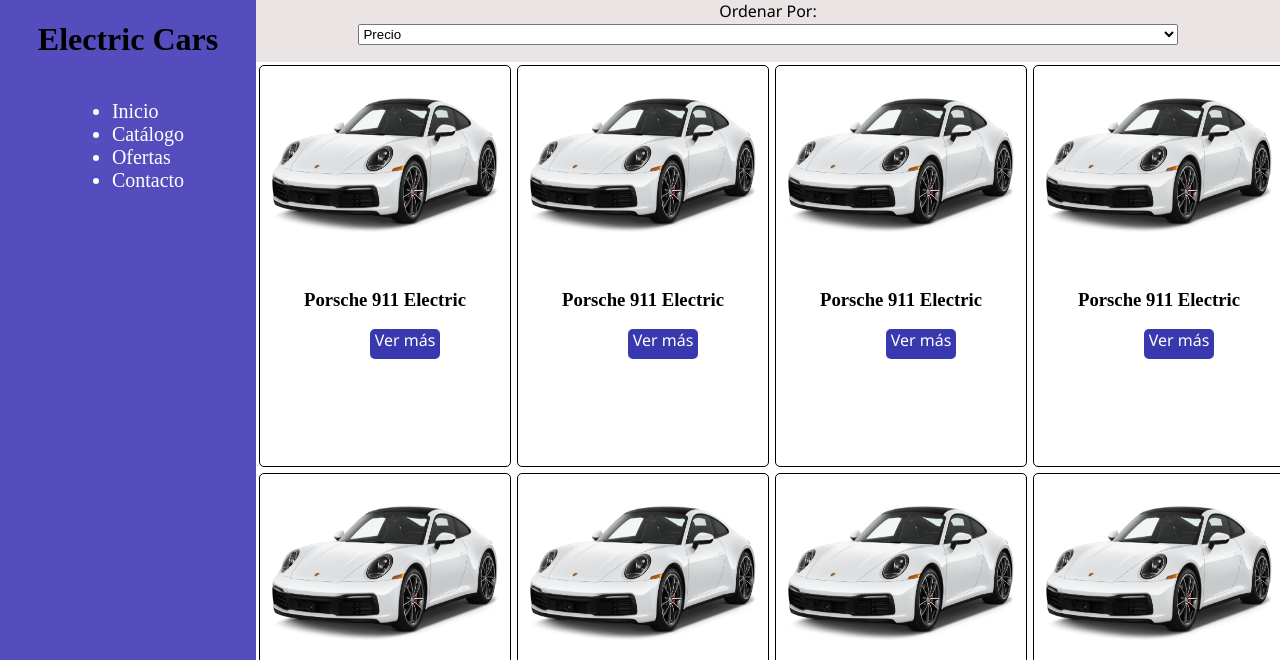
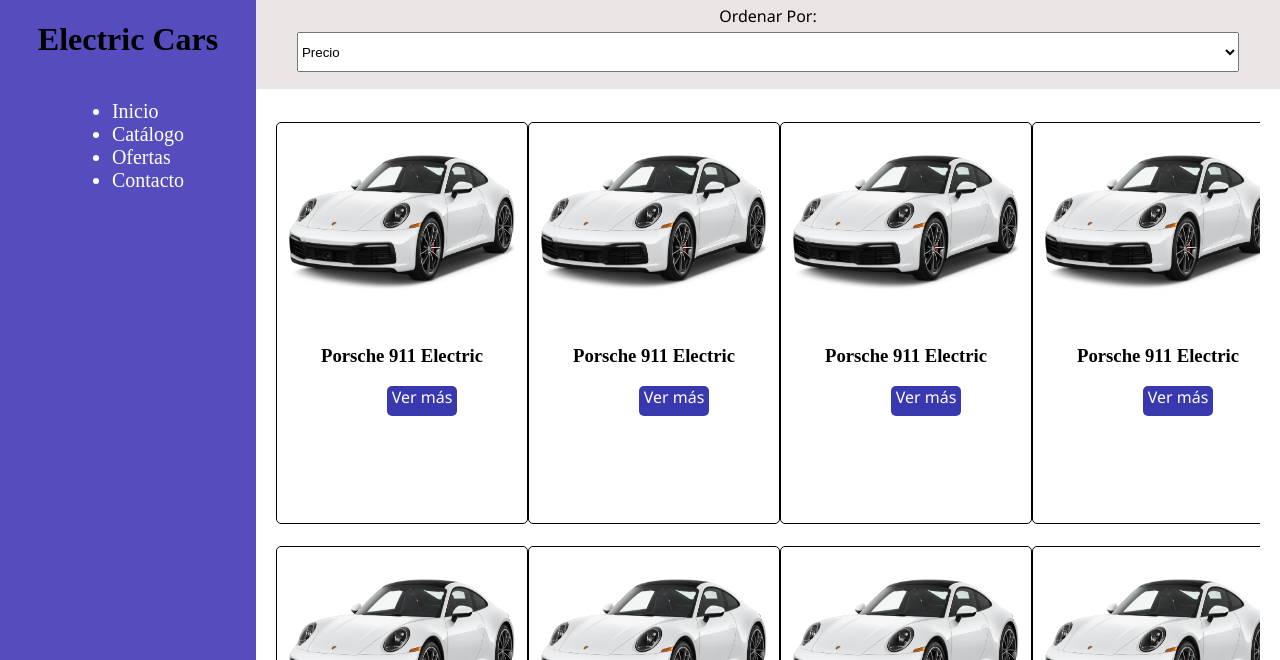
Before and after one commit to cristian246816/electric-cars, a plain HTML site: page index.html in a window 1280 px wide. Shown: the top 660 px of the page. Drawn offline with Linux system fonts and the light colour scheme.

Commit message:
cambio de margenes en las cards

```diff
--- a/assets/css/style.css
+++ b/assets/css/style.css
@@ -6,7 +6,7 @@
 .container {
     height: 100vh;
     display: grid;
-    grid-template-rows: 0.2fr 0.2fr 1fr 0.2fr;
+    grid-template-rows: 0.2fr 0.15fr 1fr 0.2fr;
     grid-template-areas:
     "header"
     "aside"
@@ -47,11 +47,12 @@
 
 .texto_aside {
     margin: 0%;
+    padding: 5px;
 }
 
 .selector {
     width: 80%;
-    height: 35%;
+    height: 40%;
 }
 
 /* main */
@@ -73,7 +74,7 @@
     border: solid 1px black;
     border-radius: 5px;
     text-align: center;
-    margin: 3px;
+    margin-top: 5%;
 
 }
 
@@ -119,22 +120,34 @@
 @media screen and (min-width: 576px) {
     .container {
         grid-template-columns: 20% 80%;
-        grid-template-rows: 1fr 10fr 1fr;
+        grid-template-rows: 1.5fr 10fr 1fr;
         grid-template-areas:
         "header aside"
         "header main"
         "footer main";
 
     }
+
+      /* main */
+
     .item3 {
         grid-template-columns: repeat(4, 1fr);
-}
+        margin: 20px;
+    }
+
+    .box {
+        margin-bottom: 10px;
+    }
+
+     /* header */
 
     .item1 {
         display: flex;
         flex-direction: column;
         justify-content: flex-start;
     }
+
+        /* menú */
 
     #menu {
         display: none;
@@ -144,4 +157,9 @@
         display: block;
     }
 
+    .selector {
+        width: 92%;
+        height: 45%;
+    }
+
 }
--- a/index.html
+++ b/index.html
@@ -29,7 +29,7 @@
             </select>
         </aside>
         <main class="item3">
-            <div class="box">
+            <div id="caja1" class="box">
                 <img class="imagen_auto" src="./assets/images/911.webp" alt="auto electrico">
                 <h3>Porsche 911 Electric</h3>
                 <p class="boton">Ver más</p>
```
